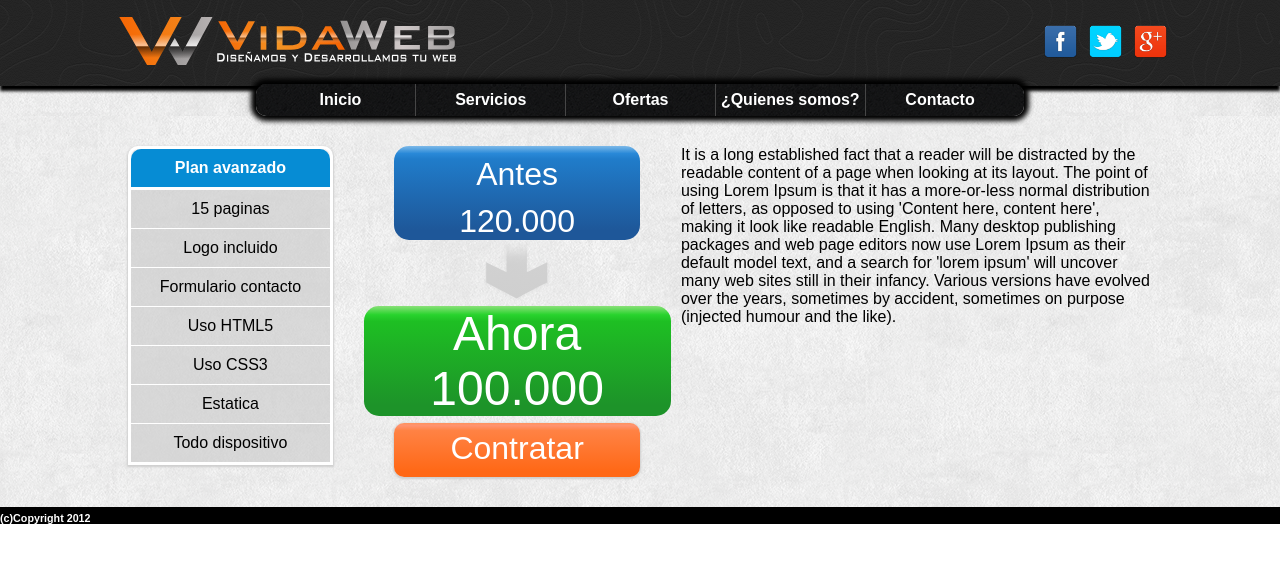
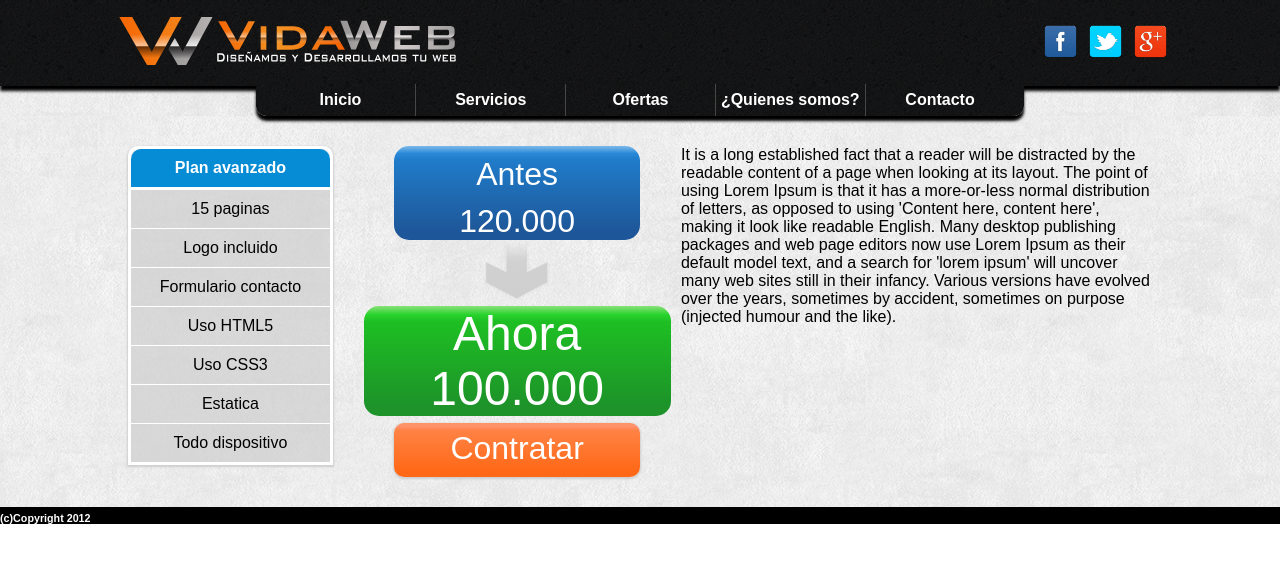
Before and after one commit to wilsonxp/Proyecto-web, a PHP site: page /oferta.php in a window 1280 px wide. Shown: the top 563 px of the page. Run offline with PHP 8.4, Linux system fonts and the light colour scheme.

Commit message:
nav antiguo

```diff
--- a/css/index.css
+++ b/css/index.css
@@ -5,7 +5,7 @@ body{
 header{
     /*background-color: black;*/
     /*pattern8-pattern-40a, pattern8-pattern-43a*/
-    background-image: url("../imagenes/cartographer.png");
+    background-image: url("../imagenes/asfalt.png");
     -webkit-box-shadow: 0px 5px 3px 0px black;
     -moz-box-shadow: 0px 5px 3px 0px black;
     -o-box-shadow: 0px 5px 3px 0px black;
--- a/css/oferta.css
+++ b/css/oferta.css
@@ -7,7 +7,8 @@ body{
 /*-------------HEADER----------*/
 header{
     /*background-color: black;*/
-    background-image: url("../imagenes/cartographer.png");
+    background-image: url("../imagenes/asfalt.png");
+    background-image: url("../imagenes/asfalt.png");
     -webkit-box-shadow: 0px 5px 3px 0px black;
     -moz-box-shadow: 0px 5px 3px 0px black;
     -o-box-shadow: 0px 5px 3px 0px black;
@@ -46,11 +47,11 @@ nav{
 }
 nav ul{
     background-image: url("../imagenes/asfalt.png");
-    -webkit-box-shadow: 0px 0px 5px 4px black;
-    -moz-box-shadow: 0px 0px 5px 4px black;
-    -o-box-shadow: 0px 0px 5px 4px black;
-    box-shadow: 0px 0px 5px 5px black;
-    border-radius: 10px 10px 10px 10px;
+    -webkit-box-shadow: 0px 5px 3px 0px black;
+    -moz-box-shadow: 0px 5px 3px 0px black;
+    -o-box-shadow: 0px 5px 3px 0px black;
+    box-shadow: 0px 5px 3px 0px black;
+    border-radius: 0px 0px 10px 10px;
     display: inline-block;
     font-size: 0;
     margin-top: -2px;
```
Also changed, not shown: css/contacto.css (+6 -6 lines), css/servicios.css (+7 -6 lines).
